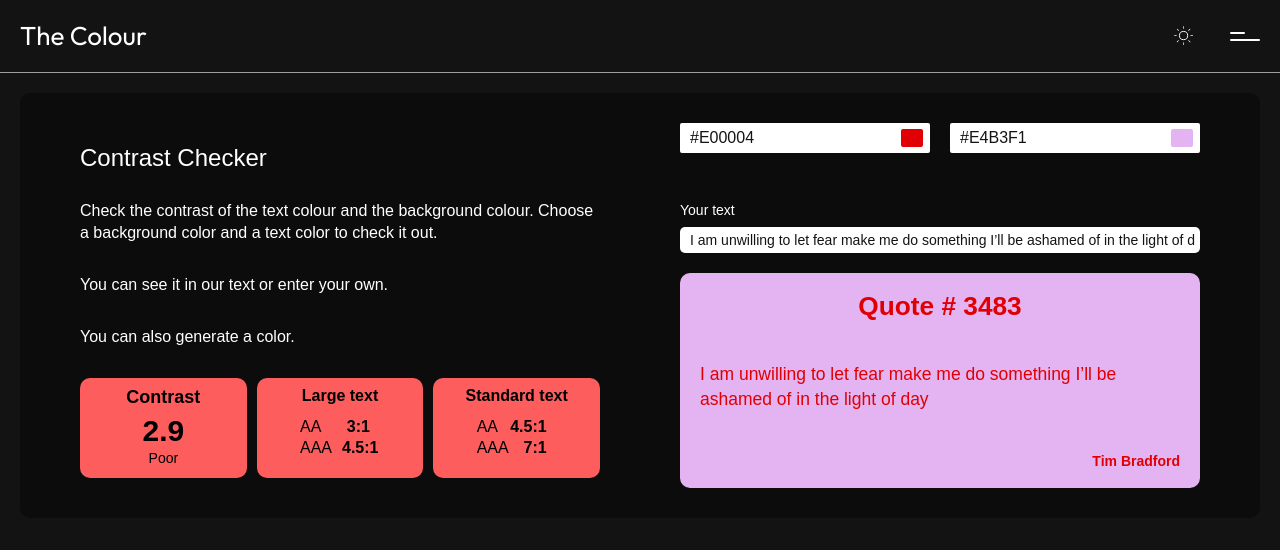
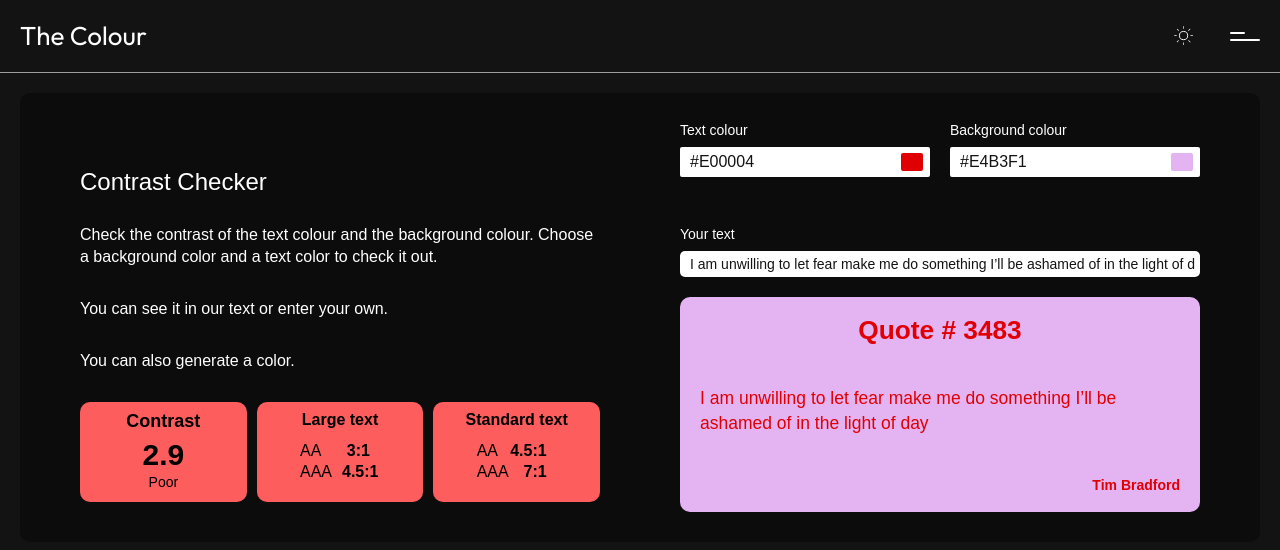
Before and after one commit to skyzavr/theColour, a React (Vite) app: page /contrast in a window 1280 px wide. Shown: the top 550 px of the page. Built offline with nearby package versions, Linux system fonts and the light colour scheme.

Commit message:
[add]: input colour field title

```diff
--- a/src/entities/colourField/ui/ColourField.tsx
+++ b/src/entities/colourField/ui/ColourField.tsx
@@ -8,12 +8,13 @@ import classes from './colourField.module.css';
 type props = {
   initColour: string;
   onSetColour: (data: string) => void;
+  title: string;
 };
 type Error = {
   text: string;
   isError: boolean;
 };
-export const ColourField = ({ initColour, onSetColour }: props) => {
+export const ColourField = ({ initColour, onSetColour, title }: props) => {
   const [colour, setColour] = useState<string>(initColour);
   const [error, setError] = useState<Error>({ text: '', isError: false });
 
@@ -32,6 +33,7 @@ export const ColourField = ({ initColour, onSetColour }: props) => {
 
   return (
     <div className={classes.wrapper}>
+      <div className={classes.fieldTitle}>{title}</div>
       <div className={classes.inputColourArea}>
         <ColourFieldInput {...params} />
         <ColourPicker {...params} />
--- a/src/entities/colourField/ui/colourField.module.css
+++ b/src/entities/colourField/ui/colourField.module.css
@@ -18,6 +18,10 @@
   line-height: 1.33;
   height: 20px;
 }
+.fieldTitle {
+  color: var(--text);
+  padding-bottom: 10px;
+}
 @media (min-width: 600px) {
   .wrapper {
     max-width: 250px;
--- a/src/pages/contrastChecker/ui/Contrast.tsx
+++ b/src/pages/contrastChecker/ui/Contrast.tsx
@@ -39,8 +39,16 @@ export const Contrast = () => {
       </div>
       <div className={classes.contrast}>
         <div className={classes.colourInputField}>
-          <ColourField initColour={colour} onSetColour={newColourHandler} />
-          <ColourField initColour={bgr} onSetColour={newBgrHandler} />
+          <ColourField
+            initColour={colour}
+            onSetColour={newColourHandler}
+            title="Text colour"
+          />
+          <ColourField
+            initColour={bgr}
+            onSetColour={newBgrHandler}
+            title="Background colour"
+          />
         </div>
         <TextField onSetText={setTextArea} quote={text} />
         <ContrastCard {...colourParams} />
```
